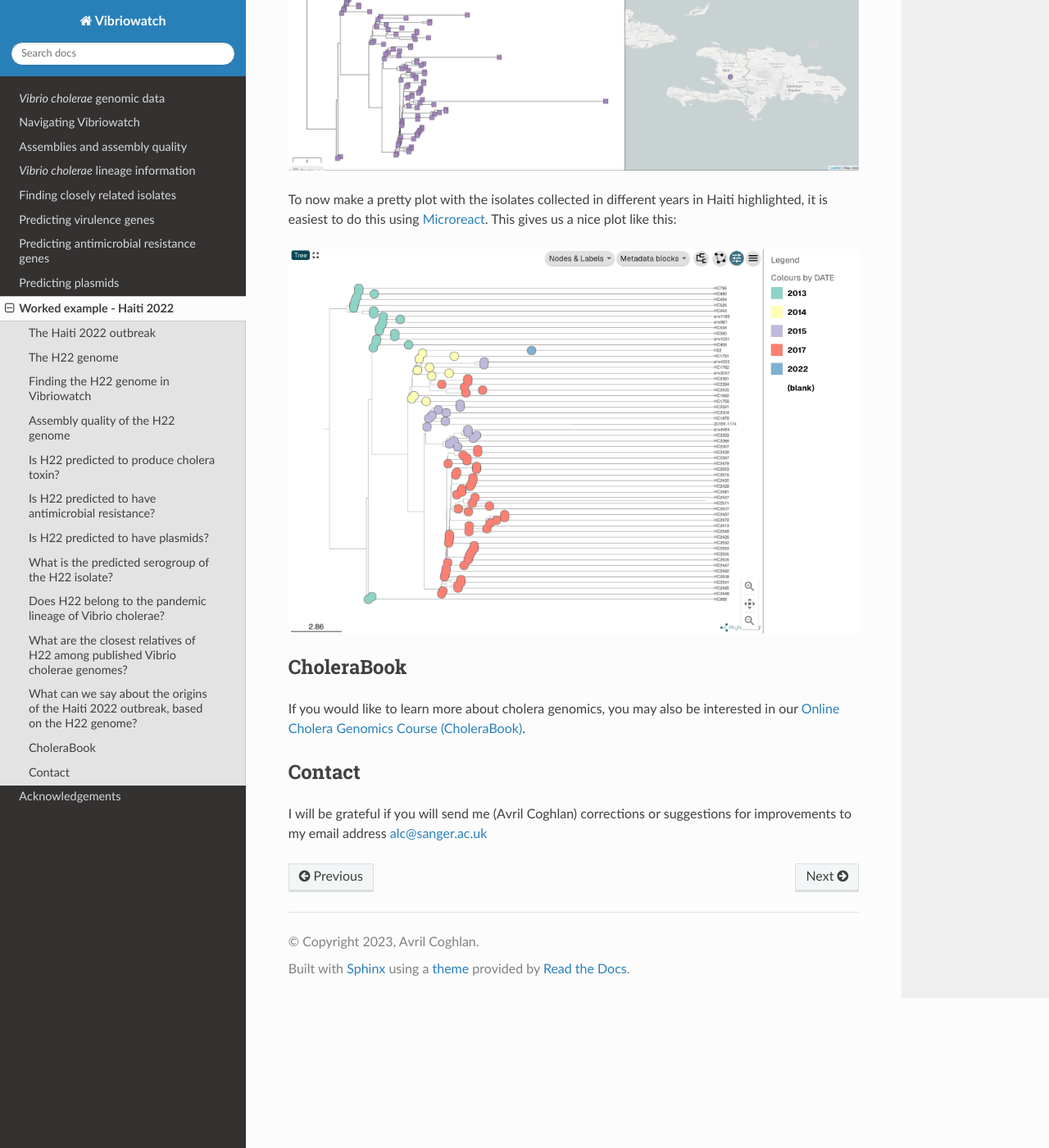
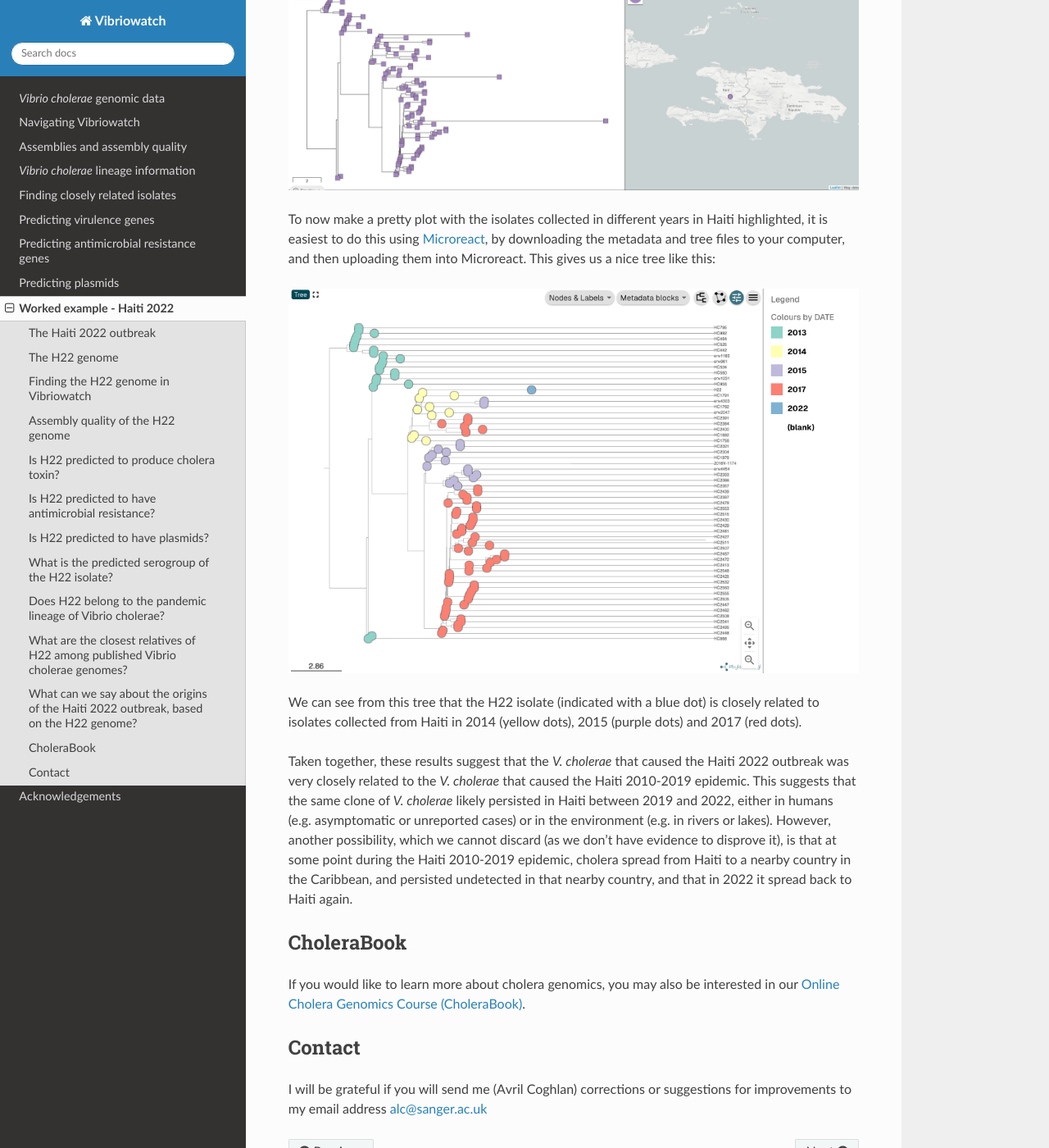
Before and after one commit to avrilcoghlan/vibriowatch, a Sphinx documentation site: the page built from docs/source/haiti.rst, in a window 1280 px wide and 1400 px high, scrolled down 14918 px. Shown: the whole window at 82% size. Built offline with Sphinx 7.4.7 and the Read the Docs theme 3.1.0, drawn with Linux system fonts in a browser that asks for light colours; some of the changed text lies outside the part shown.

Commit message:
Update haiti.rst

```diff
--- a/docs/source/haiti.rst
+++ b/docs/source/haiti.rst
@@ -33,7 +33,8 @@ cholera cases, and >500 deaths from cholera (source: Pan American Health Organis
 
 An important epidemiological question was: where did the *V. cholerae* causing the Haiti 2022 outbreak come from?
 Had it persisted in Haiti since the previous 2010-2019 epidemic, persisting either in humans (e.g. asymptomatic or unreported cases)
-or in the environment (e.g. in rivers or lakes)?
+or in the environment (e.g. in rivers or lakes)? Or was the Haiti 2022 outbreak due to a completely new introduction into Haiti from another
+part of the world, such as Africa or Asia?
 
 The H22 genome
 --------------
@@ -310,13 +311,24 @@ indicating that all the isolates in this small clade are from Haiti:
   :width: 800
 
 To now make a pretty plot with the isolates collected in different years in Haiti highlighted, it is easiest
-to do this using `Microreact`_. This gives us a nice plot like this:
+to do this using `Microreact`_, by downloading the metadata and tree files to your computer, and then uploading
+them into Microreact. This gives us a nice tree like this:
 
 .. image:: Picture140.png
   :width: 900
 
 .. _Microreact: https://microreact.org/
 
+We can see from this tree that the H22 isolate (indicated with a blue dot) is closely related to isolates
+collected from Haiti in 2014 (yellow dots), 2015 (purple dots) and 2017 (red dots).
+
+Taken together, these results suggest that the *V. cholerae* that caused the Haiti 2022 outbreak
+was very closely related to the *V. cholerae* that caused the Haiti 2010-2019 epidemic. This suggests
+that the same clone of *V. cholerae* likely persisted in Haiti between 2019 and 2022, either in
+humans (e.g. asymptomatic or unreported cases) or in the environment (e.g. in rivers or lakes).
+However, another possibility, which we cannot discard (as we don't have evidence to disprove it), is that at some point during the Haiti 2010-2019
+epidemic, cholera spread from Haiti to a nearby country in the Caribbean, and persisted undetected in that nearby country,
+and that in 2022 it spread back to Haiti again.
 
 CholeraBook
 -----------
```
